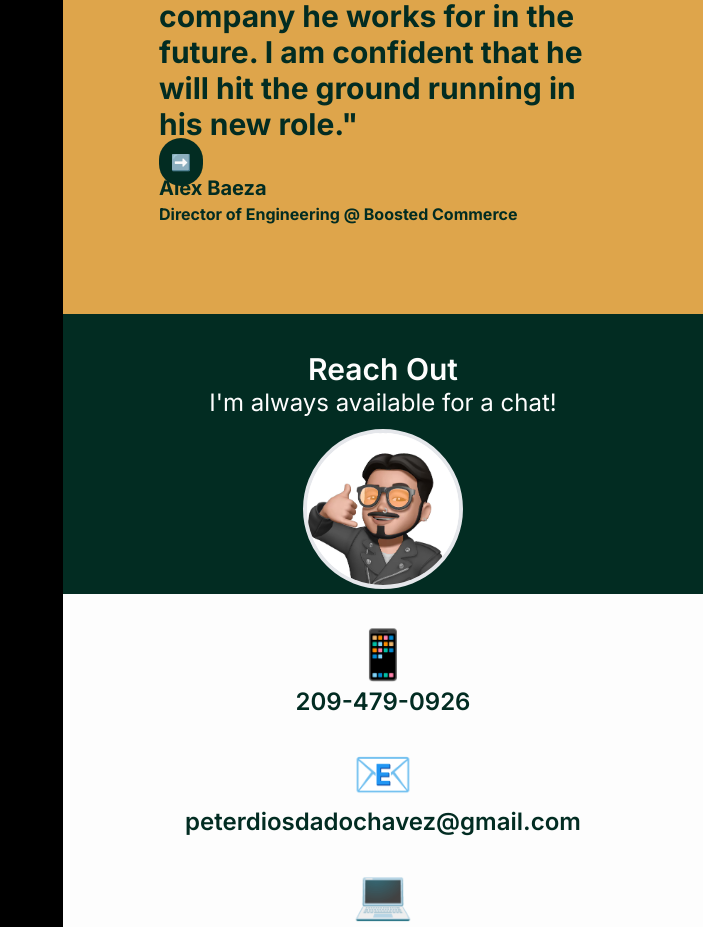
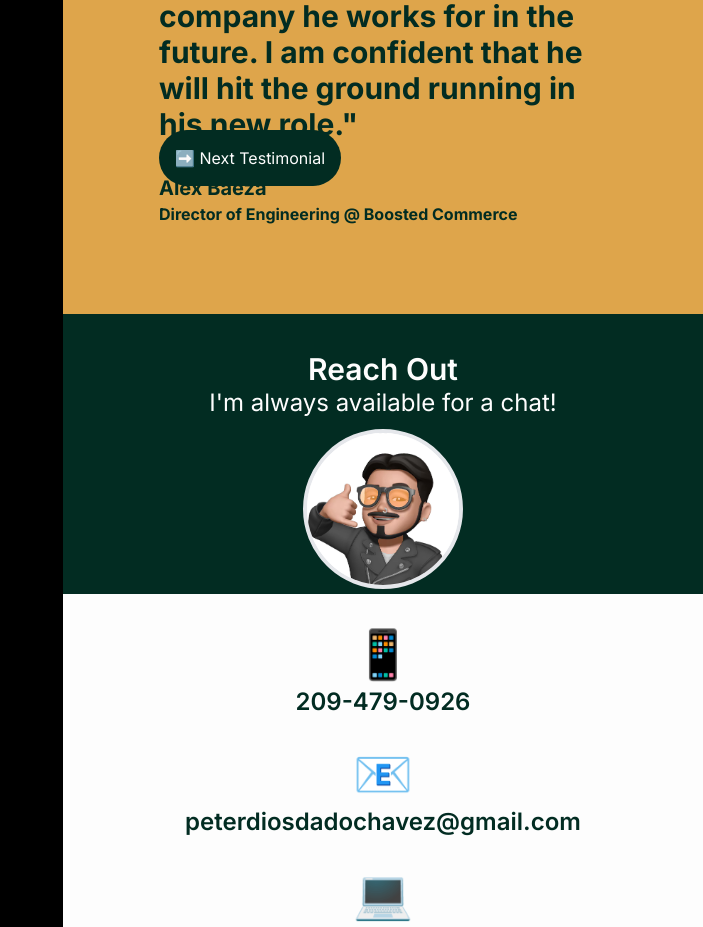
Before and after one commit to PetDios9/personal-site-v2, a Next.js app: page / in a window 1280 px wide. Shown: the part 2886-3813 px from the top of the page, without its empty margins (577-1280 px from the left). Built offline with nearby package versions, Linux system fonts and the light colour scheme.

Commit message:
style: adjusted next testimonial button style

```diff
--- a/src/components/Testimonials.tsx
+++ b/src/components/Testimonials.tsx
@@ -65,10 +65,10 @@ export default function Testimonials() {
         <p className="font-bold animate-fade">{renderedTest!.title}</p>
       </div>
       <button
-        className="rounded-full bg-primary-color absolute bottom-12 md:bottom-32 p-3"
+        className="rounded-full bg-primary-color absolute bottom-12 md:bottom-32 p-4 text-tetriary-color"
         onClick={handleClick}
       >
-        ➡️
+        ➡️ Next Testimonial
       </button>
     </div>
   );
```
